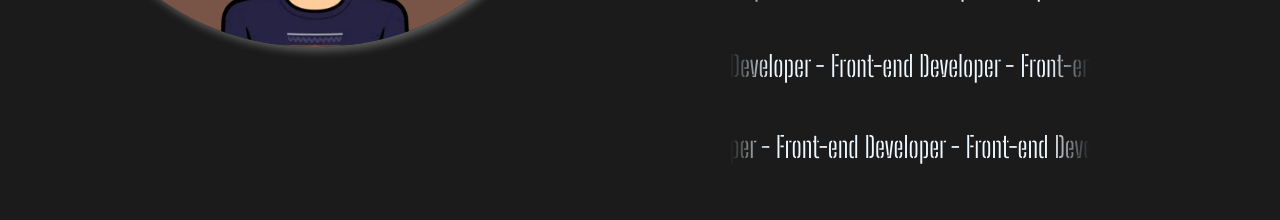
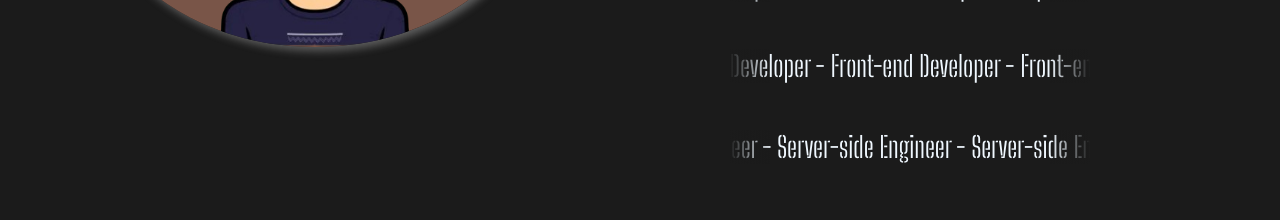
Before and after one commit to hikmat-aliyev/portfolio, a React (Vite) app: page / in a window 1280 px wide. Shown: the part 1520-1740 px from the top of the page. Built offline with nearby package versions, Linux system fonts and the light colour scheme; a web font is replaced by a local one.

Commit message:
Change about animation text

```diff
--- a/src/About/About.jsx
+++ b/src/About/About.jsx
@@ -39,8 +39,8 @@ function About() {
             </div>
 
             <div className="marquee">
-                <span className='marquee-3rd-text'>Front-end Developer - Front-end Developer -
-                Front-end Developer -  Front-end Developer -&nbsp;&nbsp;&nbsp;</span>
+                <span className='marquee-3rd-text'>Server-side Engineer - Server-side Engineer -
+                Server-side Engineer -  Server-side Engineer -&nbsp;&nbsp;&nbsp;</span>
             </div>
           </div>
         </div>
```
